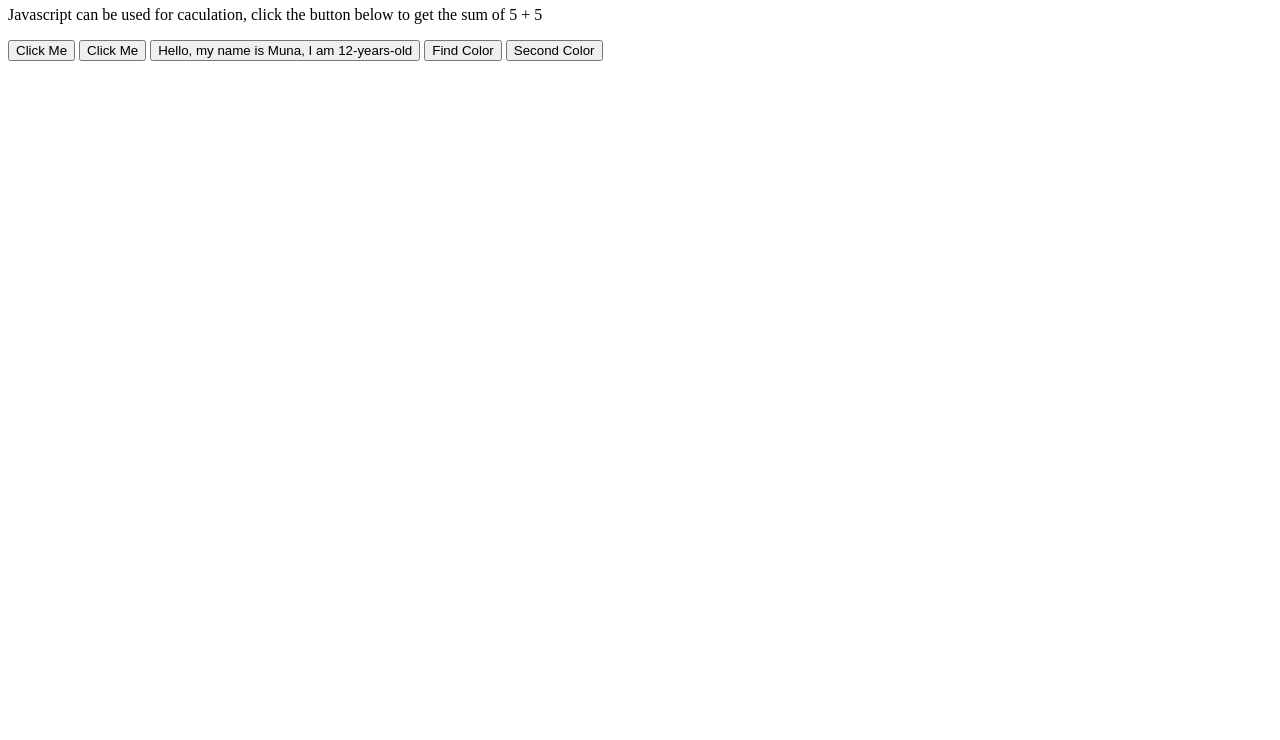
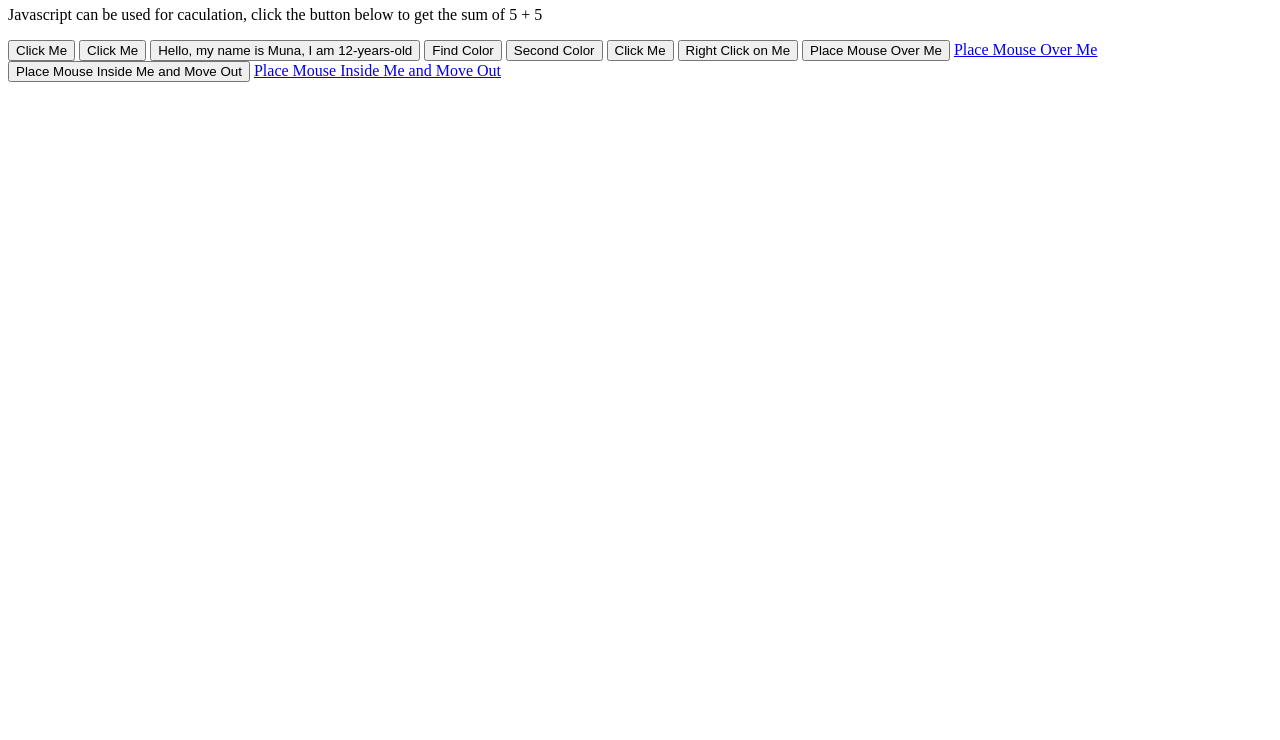
Before and after one commit to MunaU/Javascript-Tutorial, a plain HTML site: page index.html in a window 1280 px wide. Shown: the part 60-800 px from the top of the page. Drawn offline with Linux system fonts and the light colour scheme.

Commit message:
Buttons made

```diff
--- a/index.html
+++ b/index.html
@@ -14,6 +14,11 @@
    <button onclick="alert(sum);">Hello, my name is Muna, I am 12-years-old</button>
 <button onclick="alert(sum);">Find Color</button>
 <button onclick="alert(sum);">Second Color</button>
-
+<button type="button" onclick="alert('Just click a button')">Click Me</button>
+<button type="button" oncontextmenu="alert('You have right-clicked a button!');">Right Click on Me</button>
+<button type="button" onmouseover="alert('You have placed mouse pointer over a button!');">Place Mouse Over Me</button>
+<a href="#" onmouseover="alert('You have placed mouse pointer over a link!');">Place Mouse Over Me</a>
+<button type="button" onmouseout="alert('You have moved out of the button!');">Place Mouse Inside Me and Move Out</button>
+<a href="#" onmouseout="alert('You have moved out of the link!');">Place Mouse Inside Me and Move Out</a>
 </body>
 </html>
```
Also changed, not shown: test.html (added, +15 -0 lines), assignment.js (line endings or trailing spaces).
